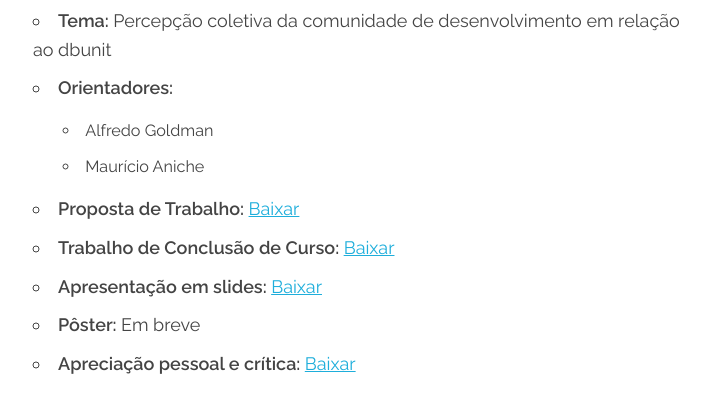
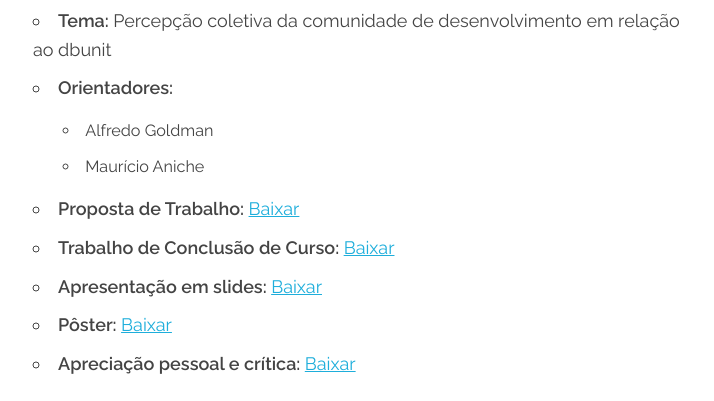
Before and after one commit to Dhinihan/TCC, a website: page www/index.html in a window 1280 px wide. Shown: the part 152-553 px from the top of the page, without its empty margins (282-996 px from the left). Drawn offline with nearby package versions, Linux system fonts and the light colour scheme.

Commit message:
Adiciona Poster

```diff
--- a/www/index.html
+++ b/www/index.html
@@ -38,7 +38,7 @@
         <li><strong>Proposta de Trabalho: </strong> <a href="data/proposta.pdf">Baixar</a></li>
         <li><strong>Trabalho de Conclusão de Curso: </strong> <a href="data/trabalho.pdf">Baixar</a></li>
         <li><strong>Apresentação em slides: </strong> <a href="data/apresentacao.pdf">Baixar</a></li>
-        <li><strong>Pôster: </strong> Em breve </li>
+        <li><strong>Pôster: </strong> <a href="data/dbunit.pdf">Baixar</a> </li>
         <li><strong>Apreciação pessoal e crítica: </strong> <a href="data/apreciacao.pdf">Baixar</a></li>
 
     <br>
```
Also changed, not shown: 1 other file.
